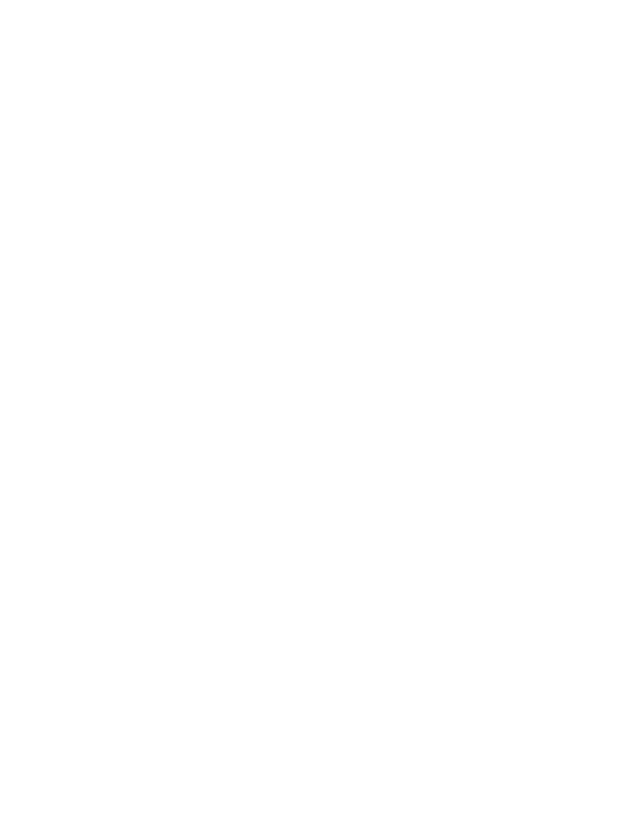
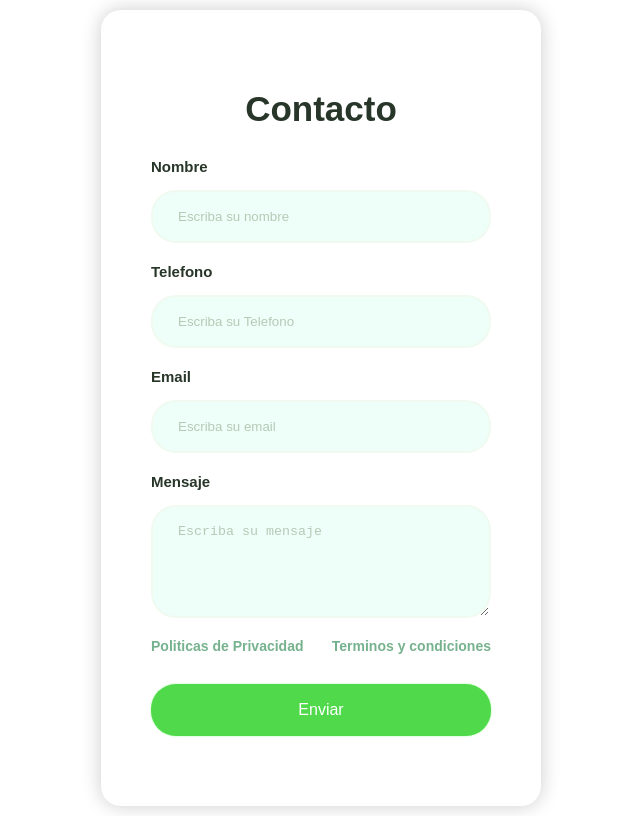
Before and after one commit to Deteor2209/formulario-Deteor, a plain HTML site: page index.html in a window 1280 px wide. Shown: the whole page, without its empty margins (319-959 px from the left). Drawn offline with Linux system fonts and the light colour scheme.

Commit message:
Estilos CSS agregados - Proyecto terminado

```diff
--- a/index.html
+++ b/index.html
@@ -3,11 +3,34 @@
 <head>
     <meta charset="UTF-8">
     <meta name="viewport" content="width=device-width, initial-scale=1.0">
-    <title>Document</title>
+    <title>Formulario - Deteor Inc.</title>
     <link rel="stylesheet" href="styles.css">
     <link rel="shortcut icon" href="img/favicon.png" type="image/x-icon">
 </head>
 <body>
+    <form action="https://formsubmit.co/deadman.deteor2209@gmail.com" method="POST">
+        <h2>Contacto</h2>
+        <div class="input-group">
+            <label for="name">Nombre</label>
+            <input type="text" name="name" id="name" placeholder="Escriba su nombre" required>
+
+            <label for="phone">Telefono</label>
+            <input type="number" name="phone" pattern="[0-9]" id="phone" placeholder="Escriba su Telefono" required>
+
+            <label for="email">Email</label>
+            <input type="email" name="email" id="email" placeholder="Escriba su email"required>
+
+            <label for="message">Mensaje</label>
+            <textarea name="message" id="message" cols="30" rows="5" placeholder="Escriba su mensaje" required></textarea>
+
+            <div class="form-txt">
+                <a href="#">Politicas de Privacidad</a>
+                <a href="#">Terminos y condiciones</a>
+            </div>
+
+            <input class="btn" type="submit" value="Enviar">
+        </div>
+    </form>
 
 </body>
 </html>
--- a/styles.css
+++ b/styles.css
@@ -0,0 +1,75 @@
+body{
+    font-family: Arial, Helvetica, sans-serif;
+    min-height: 100vh;
+    display: flex;
+    align-items: center;
+    justify-content: center;
+}
+
+form{
+    padding: 50px 50px;
+    box-shadow: 0 0 20px rgba(0, 0, 0, 0.2);
+    border-radius: 20px;
+    text-align: center;
+    width: 340px;
+}
+
+.input-group{
+    display: flex;
+    flex-direction: column;
+    text-align: left;
+}
+
+h2{
+    color: #283629;
+    font-size: 35px;
+}
+
+label{
+    color: #283629;
+    font-size: 15px;
+    font-weight: 600;
+    margin-bottom: 15px;
+}
+
+input, textarea{
+    padding: 17px 25px;
+    border-radius: 25px;
+    margin-bottom: 20px;
+    background-color: #EDFFF8;
+    border: 2px solid #F0FAF1;
+    color: #283629;
+    outline: none;
+}
+
+input::placeholder, textarea::placeholder{
+    color: #b5cab6;
+}
+
+.form-txt{
+    margin-bottom: 30px;
+    display: flex;
+    justify-content: space-between;
+    text-align: center;
+}
+
+.form-txt a{
+    color: #76b28e;
+    font-size: 14px;
+    font-weight: 600;
+    text-decoration: none;
+}
+
+.btn{
+    font-size: 16px;
+    color: white;
+    border: 0;
+    border-radius: 25px;
+    background-color: #51D94C;
+    box-shadow: 0 0 2px rgba(25, 254, 0, 0.4);
+    cursor: pointer;
+}
+
+.btn:hover{
+    opacity: 0.5;
+}
```
